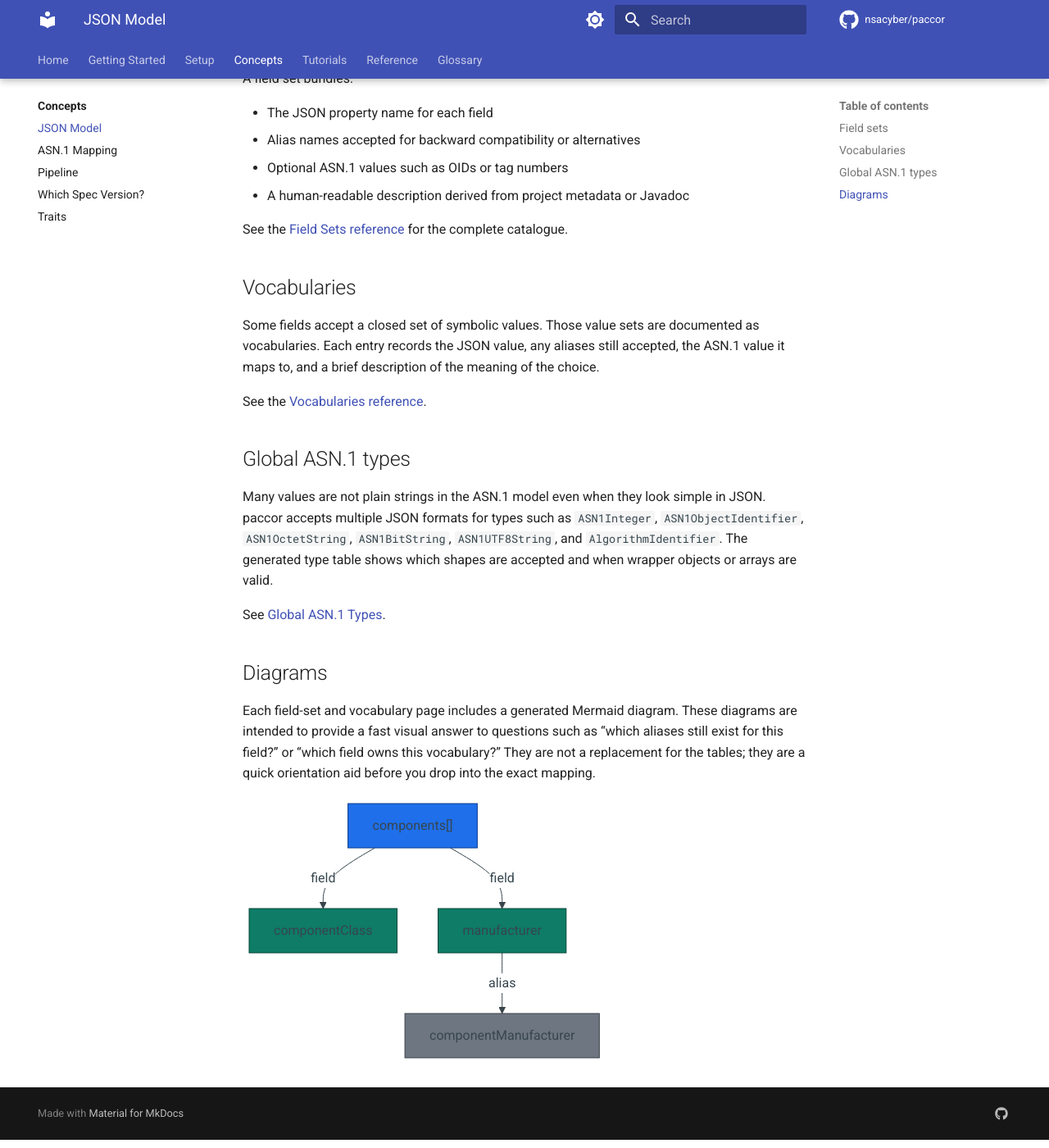
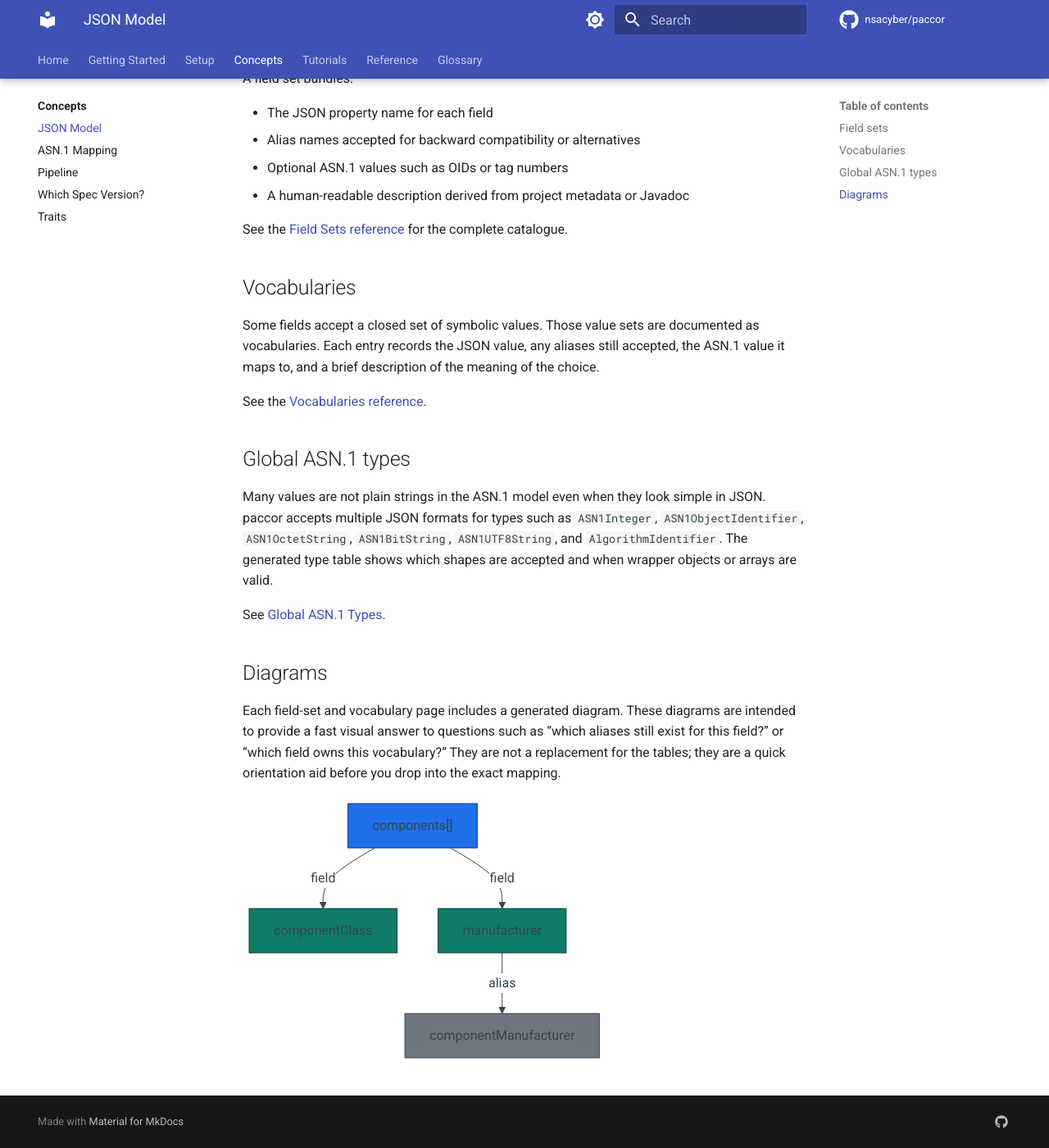
Before and after one commit to nsacyber/paccor, an MkDocs documentation site: the page built from docs/concepts/json-model.md, in a window 1280 px wide and 1400 px high, scrolled down 405 px. Shown: the whole window at 82% size. Built offline with MkDocs 1.6.1 and Material for MkDocs 9.7.7, drawn with Linux system fonts in a browser that asks for light colours; comment, search, counter and statistics services are not loaded.

````diff
--- a/docs/concepts/json-model.md
+++ b/docs/concepts/json-model.md
@@ -29,7 +29,7 @@ See [Global ASN.1 Types](../reference/global-asn1-types.md).
 
 ## Diagrams
 
-Each field-set and vocabulary page includes a generated Mermaid diagram. These diagrams are intended to provide a fast visual answer to questions such as “which aliases still exist for this field?” or “which field owns this vocabulary?” They are not a replacement for the tables; they are a quick orientation aid before you drop into the exact mapping.
+Each field-set and vocabulary page includes a generated diagram. These diagrams are intended to provide a fast visual answer to questions such as “which aliases still exist for this field?” or “which field owns this vocabulary?” They are not a replacement for the tables; they are a quick orientation aid before you drop into the exact mapping.
 
 ```mermaid
 graph TD
--- /dev/null
+++ b/docs/stylesheets/reference-diagrams.css
@@ -0,0 +1,10 @@
+.md-typeset .mermaid {
+  overflow-x: auto;
+  overflow-y: hidden;
+  padding-bottom: 0.5rem;
+}
+
+.md-typeset .mermaid svg {
+  max-width: none !important;
+  height: auto;
+}
--- a/mkdocs.yml
+++ b/mkdocs.yml
@@ -87,6 +87,9 @@ extra:
     - icon: fontawesome/brands/github
       link: https://github.com/nsacyber/paccor
 
+extra_css:
+  - stylesheets/reference-diagrams.css
+
 nav:
   - Home: index.md
   - Getting Started: getting-started.md
````
Also changed, not shown: docs/concepts/which-spec-version.md (+1 -1 lines), docs/reference/json-schemas.md (+12 -10 lines), 8 other files.
